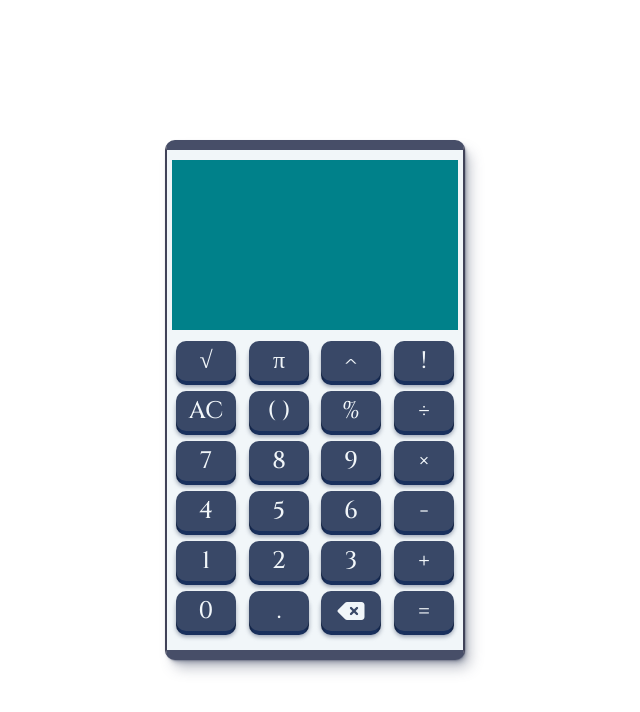
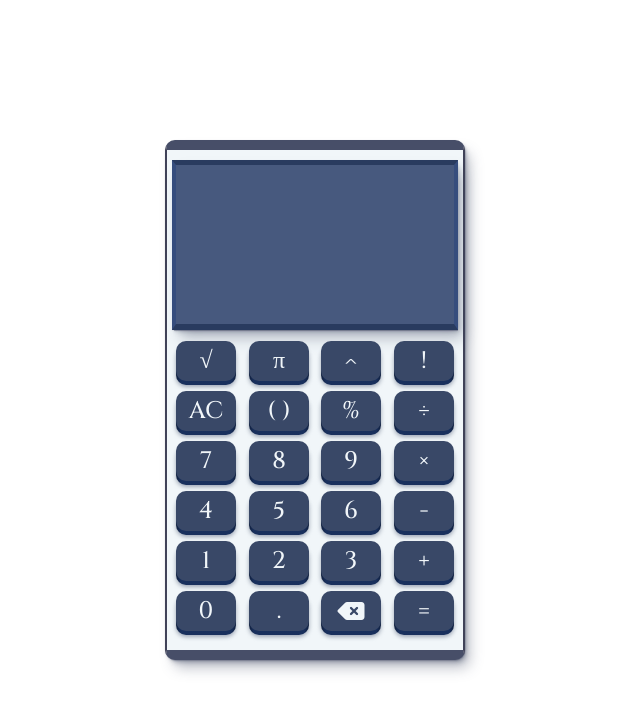
Before and after one commit to xsayedmahmud/calculator, a plain HTML site: page index.html in a window 1280 px wide. Shown: the whole page, without its empty margins (325-965 px from the left). Drawn offline with Linux system fonts and the light colour scheme.

Commit message:
Redesign screen

```diff
--- a/styles.css
+++ b/styles.css
@@ -51,9 +51,7 @@ h6 {
   --color2: #14274e;
   --color3: #394867;
   --color4: #9ba4b4;
-  --extraCol1: #00818a;
   --extraCol2: #dbedf3;
-  --extraCol3: #548ca8;
   --border-col1: #474e68;
   --border-col2: #404258;
   --font-family1: "Cinzel", serif;
@@ -94,14 +92,14 @@ body {
   border-right: 2px solid var(--border-col2);
   border-left: 2px solid var(--border-col2);
   box-shadow: var(--shadow-elevation-medium);
+  /* flex-wrap: nowrap; */
 }
 
 .screen {
   grid-column: 1 / -1;
-  /* max-width: 300px; */
   height: 170px;
   border: 1px solid black;
-  background-color: var(--extraCol1);
+  background-color: #47597e;
   width: 100%;
   margin-bottom: 5px;
   border: none;
@@ -110,17 +108,26 @@ body {
   grid-template-columns: 1fr;
   grid-template-rows: 1fr 1fr;
   justify-items: end;
+
+  font-family: var(--font-family1);
+  border-top: 5px solid #293b5f;
+  border-bottom: 6px solid #293b5f;
+  border-right: 4px solid #364d7d;
+  border-left: 4px solid #364d7d;
+  box-shadow: var(--shadow-elevation-medium);
+  /* border-radius: 5px; */
+}
+.userInput,
+.result {
   color: var(--color1);
-  font-size: 1.5rem;
-  font-family: var(--font-family1);
-  overflow: hidden;
-  /* box-shadow: var(--shadow-elevation-medium); */
-}
-.userInput .result {
-  color: var(--color1);
+  max-width: 266px;
+  word-wrap: break-word;
+  font-size: 1.3rem;
+  /* direction: rtl; */
 }
 .userInput {
   align-self: flex-start;
+  justify-self: start;
 }
 .result {
   align-self: flex-end;
```
